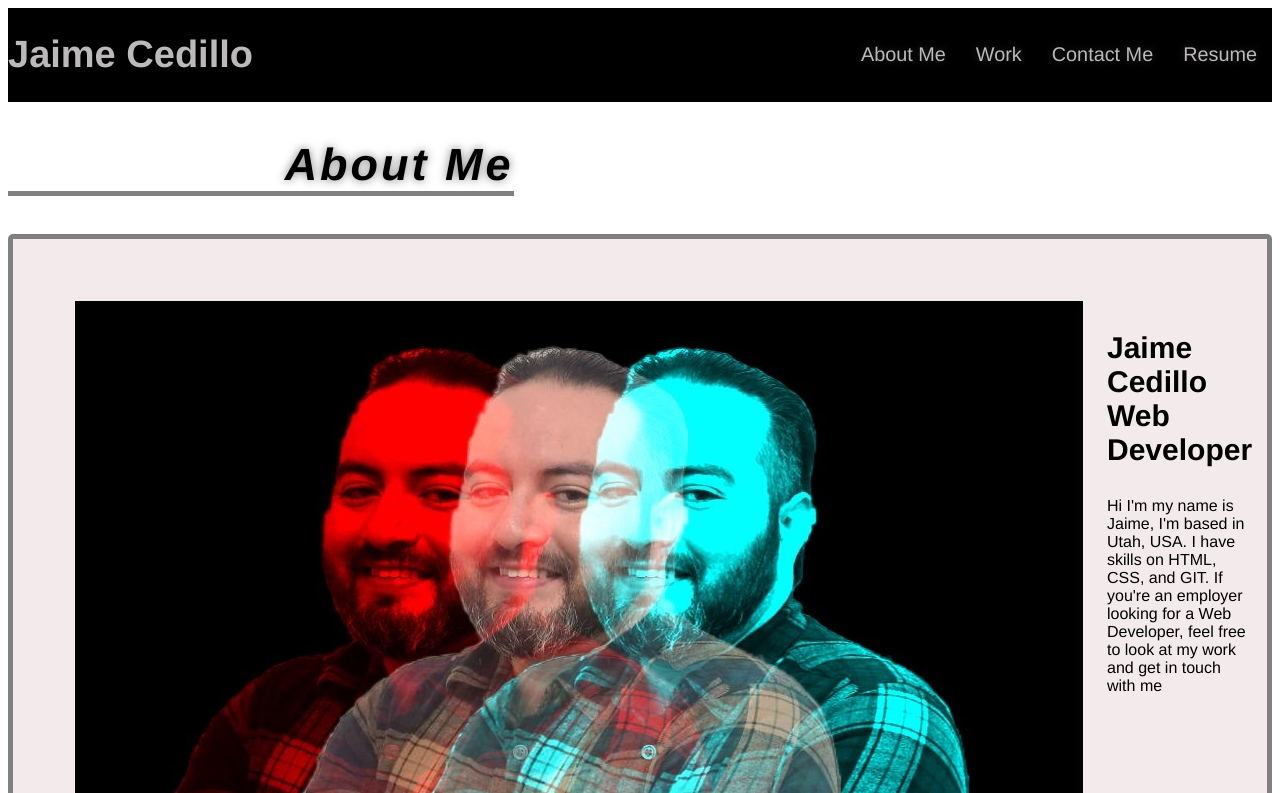
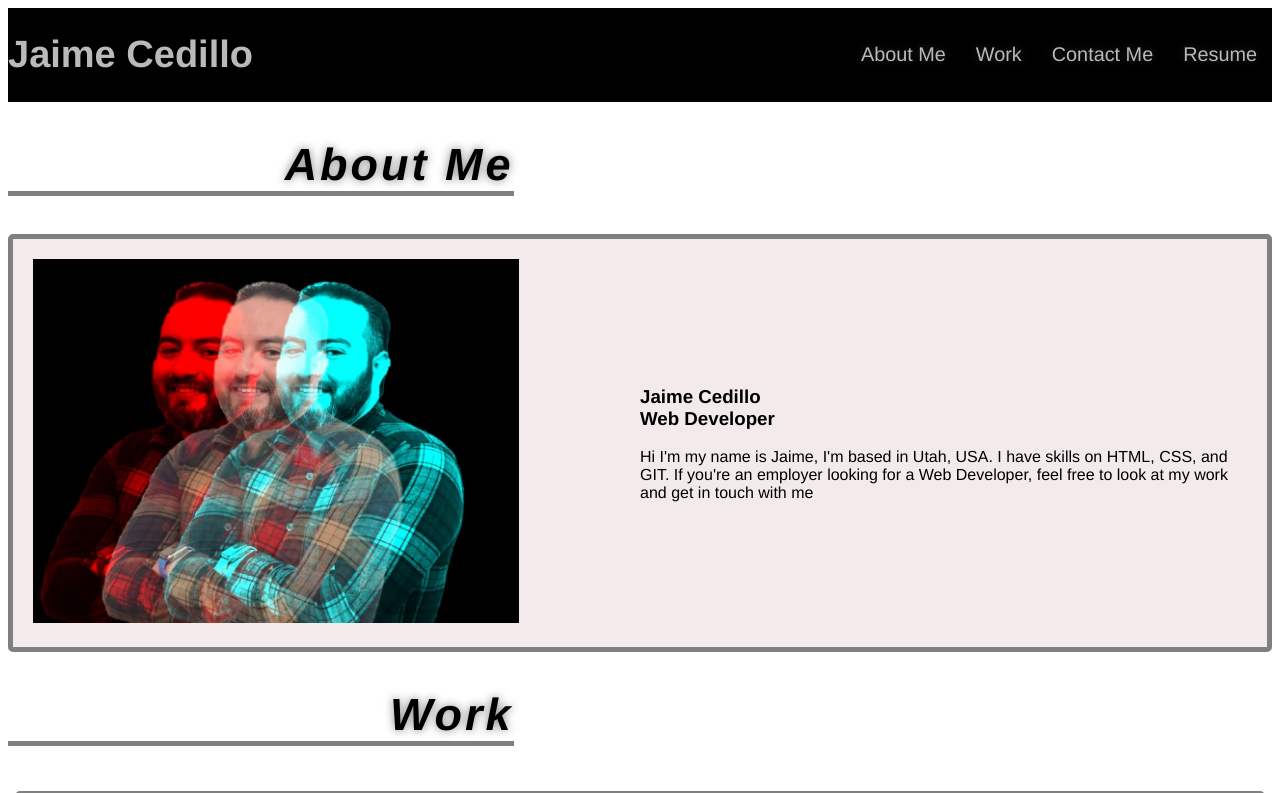
Before and after one commit to jaimecedillo/jaimes-portfolio, a plain HTML site: page index.html in a window 1280 px wide. Shown: the top 793 px of the page. Drawn offline with Linux system fonts and the light colour scheme.

Commit message:
updated about me section

```diff
--- a/assets/css/style.css
+++ b/assets/css/style.css
@@ -90,25 +90,30 @@ h2 {
     border-bottom: 5px solid grey;
 }
 
-.name-title {
-    font-size: 30px;
-    font-style: bold;
-}
 .bio {
     width: 100%;
     background-color: rgb(240, 230, 230, .8);
     display: flex;
     border: 5px solid grey;
     border-radius: 5px;
-    padding: 50px;
+    padding: 20px;
+    flex-wrap: wrap;
+    flex-direction: row;
+    justify-content: center;
+    align-items: center;
 }
+
 .bio-image {
     flex: 1;
-    padding: 12px
 }
+.bio-image img {
+    object-fit: scale-down;
+    width: 80%;
+    height: 80%;
+}
+
 .bio-paragraph {
     flex: 1;
-    padding: 12px
 }
 
 .projects> div {
```
Also changed, not shown: 1 other file.
